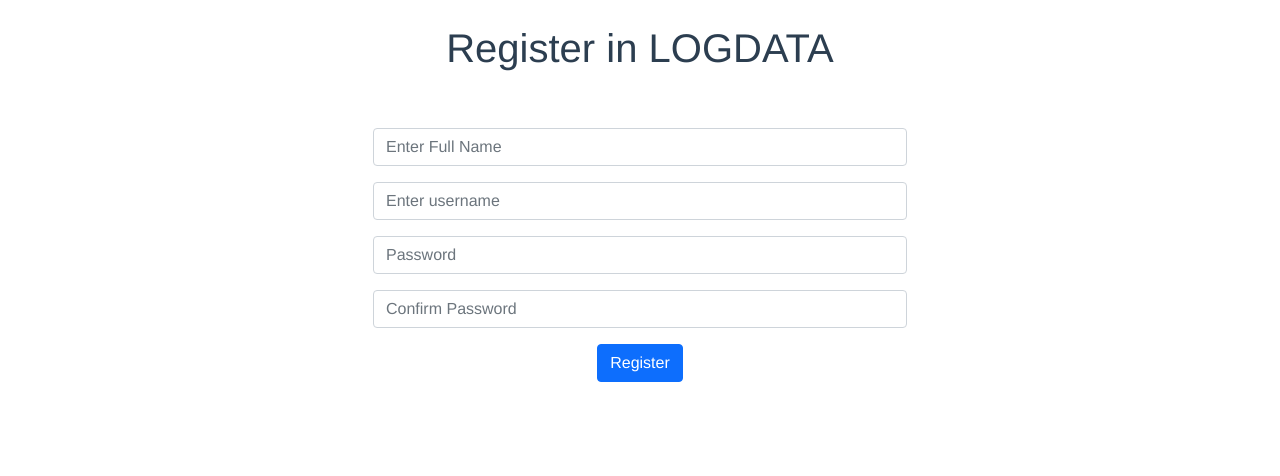
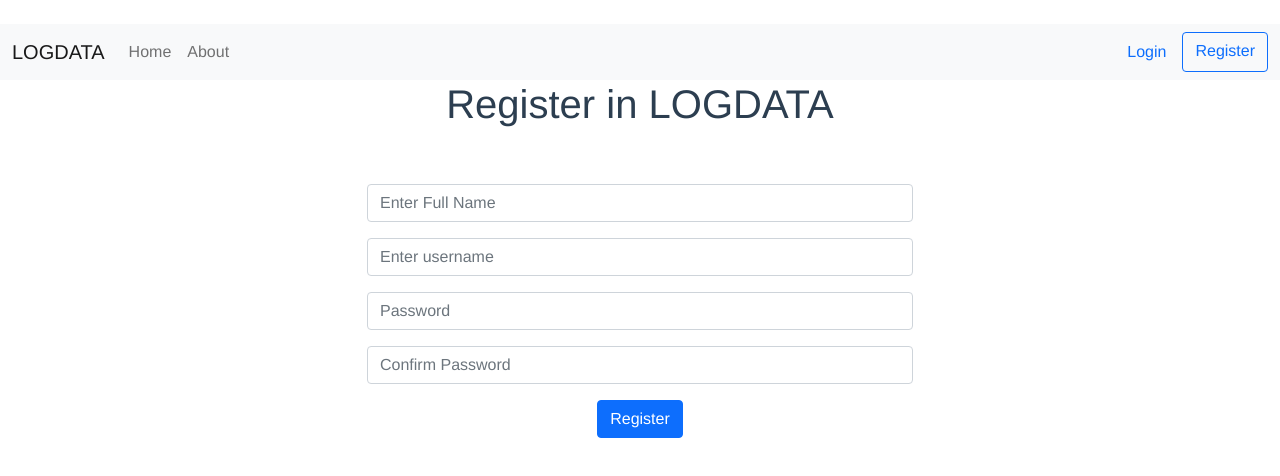
Before and after one commit to aaron-creator/Logdata, a Vue app: page /register in a window 1280 px wide. Shown: the top 476 px of the page. Built offline with nearby package versions, Linux system fonts and the light colour scheme.

Commit message:
login and register functionality added.

```diff
--- a/src/views/Register.vue
+++ b/src/views/Register.vue
@@ -1,5 +1,6 @@
 <template>
-  <div class="container">
+  <div class="container-fuild">
+      <Navbar />
       <div class="container">
         <h1>Register in LOGDATA</h1>
         <br />
@@ -51,8 +52,11 @@
 </template>
 
 <script>
+import Navbar from "../components/Navbar"
 export default {
-
+    components: {
+    Navbar
+    },
     methods:{
         reg: function(){
             let localStorage = window.localStorage;
```
Lines whose indentation alone changed are shown as unchanged.
